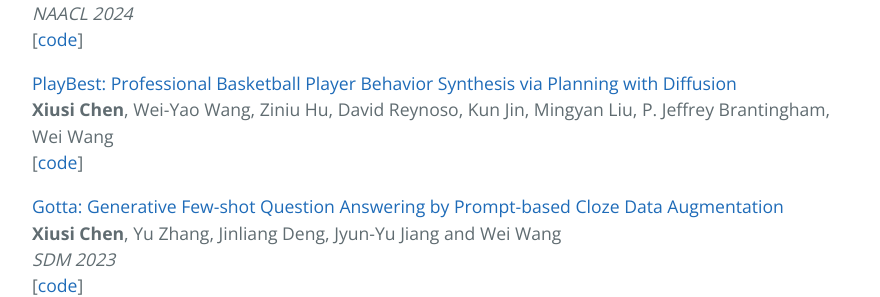
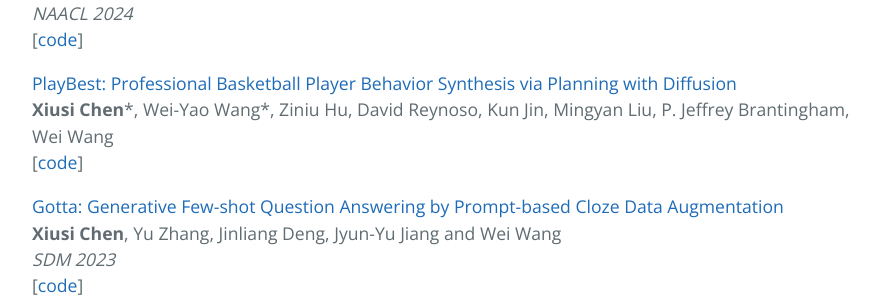
Before and after one commit to xiusic/xiusic.github.io, a Jekyll site: the page built from index.md, in a window 1280 px wide and 900 px high, scrolled down 1886 px. Shown: the part 163-460 px from the top of the window, without its empty margins (192-1072 px from the left). Built offline with Jekyll 4.4.1, drawn with Linux system fonts in a browser that asks for light colours; our own code applies the rules of GitHub Pages for plain Markdown files.

```diff
--- a/index.md
+++ b/index.md
@@ -76,7 +76,7 @@ _NAACL 2024_
 \[[code](https://github.com/xiusic/IterAlign)\]
 
 [PlayBest: Professional Basketball Player Behavior Synthesis via Planning with Diffusion](https://arxiv.org/pdf/2306.04090.pdf)
-**Xiusi Chen**, Wei-Yao Wang, Ziniu Hu, David Reynoso, Kun Jin, Mingyan Liu, P. Jeffrey Brantingham, Wei Wang
+**Xiusi Chen**\*, Wei-Yao Wang\*, Ziniu Hu, David Reynoso, Kun Jin, Mingyan Liu, P. Jeffrey Brantingham, Wei Wang
 \[[code](https://github.com/xiusic/diffuser_bball)\]
 
 [Gotta: Generative Few-shot Question Answering by Prompt-based Cloze Data Augmentation](https://epubs.siam.org/doi/epdf/10.1137/1.9781611977653.ch102)
```
